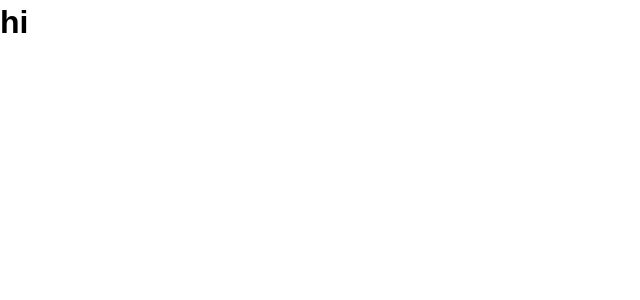
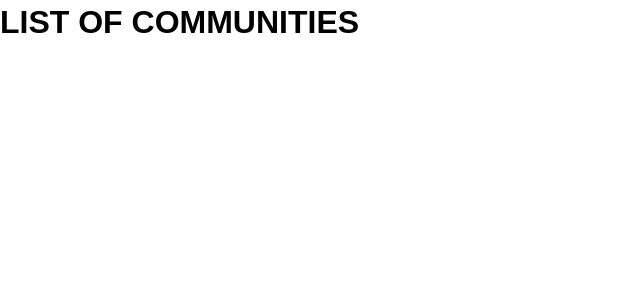
Before and after one commit to haniffaraz/atlas, a React (Create React App) app: page / in a window 1280 px wide. Shown: the top 300 px of the page, without its empty margins (0-640 px from the left). Built offline with nearby package versions, Linux system fonts and the light colour scheme.

Commit message:
update app.js

```diff
--- a/src/App.js
+++ b/src/App.js
@@ -1,18 +1,18 @@
 import React from 'react';
 import './App.css';
 import Header from './components/Header';
-import * as Data from './components/data.json'
+import * as Data from './data.json'
 
 class App extends React.Component {
 
   state = {
-    communities: Data
+    data: Data
   }
 
   render() {
     return (
       <div className="App">
-        <Header data={this.state.communities}/>
+        <Header data={this.state.data}/>
       </div>
     );
   }
--- a/src/components/Header.js
+++ b/src/components/Header.js
@@ -2,10 +2,9 @@ import React, { Component } from 'react'
 
 class Header extends Component {
   render() {
-
     return (
       <div>
-        <h1>hi</h1>
+        <h1>LIST OF COMMUNITIES</h1>
       </div>
     )
   }
```
Also changed, not shown: src/data.json (renamed from src/components/data.json).
